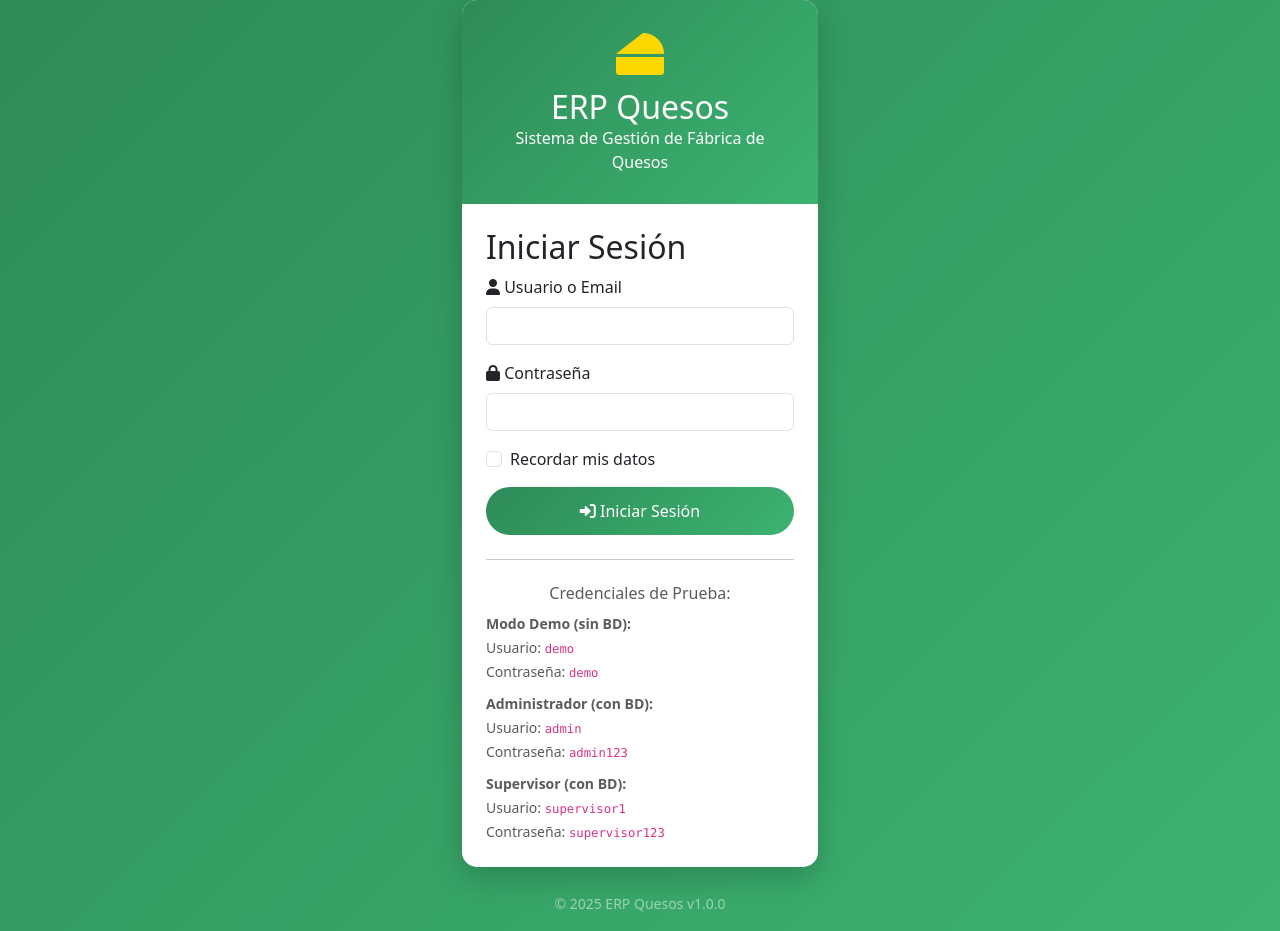
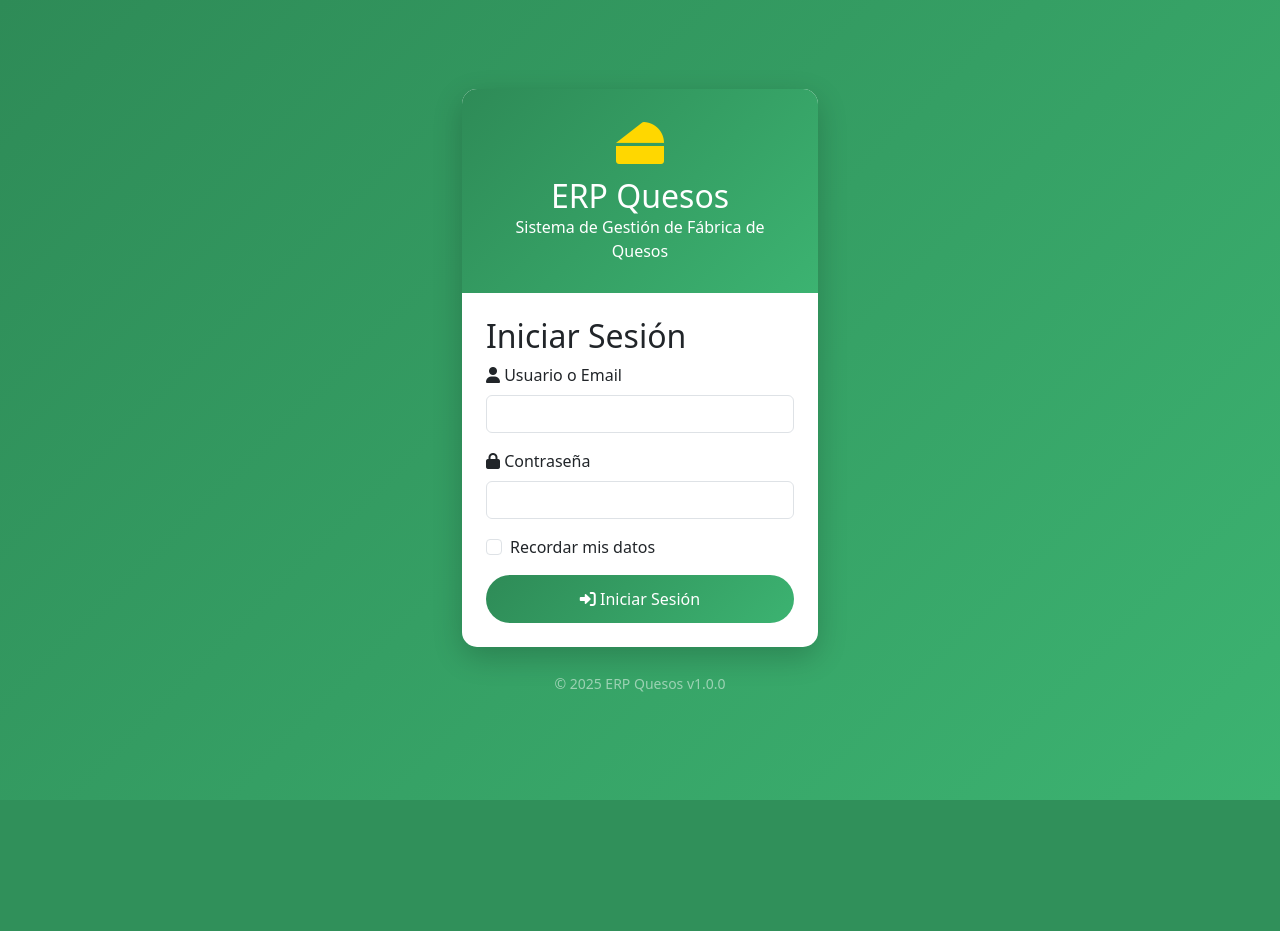
Before and after one commit to danjohn007/ErpQuesos, a PHP site: page / in a window 1280 px wide. After the commit the page ends 800 px from the top, so only its background shows below. Run offline with PHP 8.4, Linux system fonts and the light colour scheme.

Commit message:
Fix login form loading issue and remove test credentials
Co-authored-by: danjohn007 <77515822+danjohn007@users.noreply.github.com>

```diff
--- a/app/views/auth/login.php
+++ b/app/views/auth/login.php
@@ -23,64 +23,34 @@
     </div>
 
     <div class="d-grid">
-        <button type="submit" class="btn btn-primary" onclick="showLoading(this)">
+        <button type="submit" class="btn btn-primary" id="loginBtn">
             <i class="fas fa-sign-in-alt"></i> Iniciar Sesión
         </button>
     </div>
 </form>
 
-<hr class="my-4">
 
-<div class="text-center">
-    <h6 class="text-muted">Credenciales de Prueba:</h6>
-    <div class="row text-start">
-        <div class="col-12">
-            <small class="text-muted">
-                <strong>Modo Demo (sin BD):</strong><br>
-                Usuario: <code>demo</code><br>
-                Contraseña: <code>demo</code>
-            </small>
-        </div>
-        <div class="col-12 mt-2">
-            <small class="text-muted">
-                <strong>Administrador (con BD):</strong><br>
-                Usuario: <code>admin</code><br>
-                Contraseña: <code>admin123</code>
-            </small>
-        </div>
-        <div class="col-12 mt-2">
-            <small class="text-muted">
-                <strong>Supervisor (con BD):</strong><br>
-                Usuario: <code>supervisor1</code><br>
-                Contraseña: <code>supervisor123</code>
-            </small>
-        </div>
-    </div>
-</div>
 
 <script>
-function showLoading(button) {
-    button.disabled = true;
-    button.innerHTML = '<i class="fas fa-spinner fa-spin"></i> Iniciando sesión...';
-}
+document.addEventListener('DOMContentLoaded', function() {
+    const loginForm = document.getElementById('loginForm');
+    const loginBtn = document.getElementById('loginBtn');
+    const originalBtnText = loginBtn.innerHTML;
 
-// Auto-fill para testing
-document.addEventListener('DOMContentLoaded', function() {
-    const params = new URLSearchParams(window.location.search);
-    const user = params.get('user');
+    if (loginForm) {
+        loginForm.addEventListener('submit', function(e) {
+            // Show loading state
+            loginBtn.disabled = true;
+            loginBtn.innerHTML = '<i class="fas fa-spinner fa-spin"></i> Iniciando sesión...';
 
-    if (user === 'demo') {
-        document.getElementById('username').value = 'demo';
-        document.getElementById('password').value = 'demo';
-    } else if (user === 'admin') {
-        document.getElementById('username').value = 'admin';
-        document.getElementById('password').value = 'admin123';
-    } else if (user === 'supervisor') {
-        document.getElementById('username').value = 'supervisor1';
-        document.getElementById('password').value = 'supervisor123';
-    } else if (user === 'operador') {
-        document.getElementById('username').value = 'operador1';
-        document.getElementById('password').value = 'operador123';
+            // Set a timeout to restore button if something goes wrong
+            setTimeout(function() {
+                if (loginBtn.disabled) {
+                    loginBtn.disabled = false;
+                    loginBtn.innerHTML = originalBtnText;
+                }
+            }, 10000); // 10 seconds timeout
+        });
     }
 });
 </script>
```
